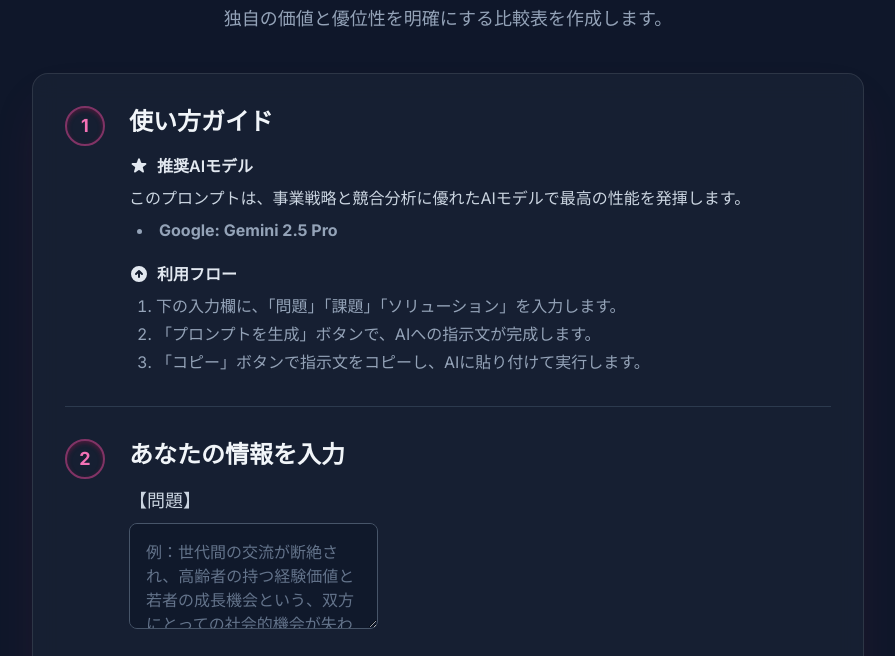
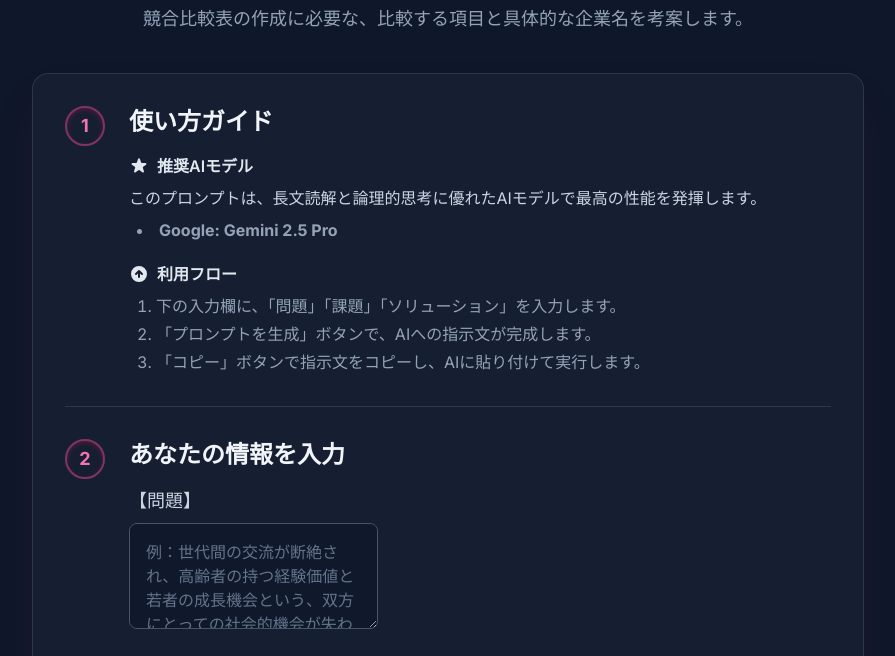
Before and after one commit to Mao925/competitor-comparison, a plain HTML site: page index.html in a window 1280 px wide. Shown: the part 87-743 px from the top of the page, without its empty margins (192-1087 px from the left). Drawn offline with nearby package versions, Linux system fonts and the light colour scheme.

Commit message:
Update index.html

```diff
--- a/index.html
+++ b/index.html
@@ -54,7 +54,7 @@
 
         <header class="text-center mb-10 fade-in">
             <h1 class="text-4xl sm:text-5xl font-bold text-gradient mb-3">競合比較表</h1>
-            <p class="text-slate-400 text-lg">独自の価値と優位性を明確にする比較表を作成します。</p>
+            <p class="text-slate-400 text-lg">競合比較表の作成に必要な、比較する項目と具体的な企業名を考案します。</p>
         </header>
 
         <main class="glass-card p-6 sm:p-8 rounded-2xl shadow-2xl shadow-pink-900/20 space-y-8 fade-in" style="animation-delay: 0.2s;">
@@ -71,7 +71,7 @@
                                     <svg xmlns="http://www.w3.org/2000/svg" class="h-5 w-5" viewBox="0 0 20 20" fill="currentColor"><path d="M9.049 2.927c.3-.921 1.603-.921 1.902 0l1.07 3.292a1 1 0 00.95.69h3.462c.969 0 1.371 1.24.588 1.81l-2.8 2.034a1 1 0 00-.364 1.118l1.07 3.292c.3.921-.755 1.688-1.54 1.118l-2.8-2.034a1 1 0 00-1.175 0l-2.8 2.034c-.784.57-1.838-.197-1.539-1.118l1.07-3.292a1 1 0 00-.364-1.118L2.98 8.72c-.783-.57-.38-1.81.588-1.81h3.461a1 1 0 00.951-.69l1.07-3.292z" /></svg>
                                     推奨AIモデル
                                 </h3>
-                                <p>このプロンプトは、事業戦略と競合分析に優れたAIモデルで最高の性能を発揮します。</p>
+                                <p>このプロンプトは、長文読解と論理的思考に優れたAIモデルで最高の性能を発揮します。</p>
                                 <ul class="list-disc list-inside mt-2 pl-2 space-y-1 text-slate-400">
                                     <li><strong>Google: Gemini 2.5 Pro</strong></li>
                                 </ul>
```
